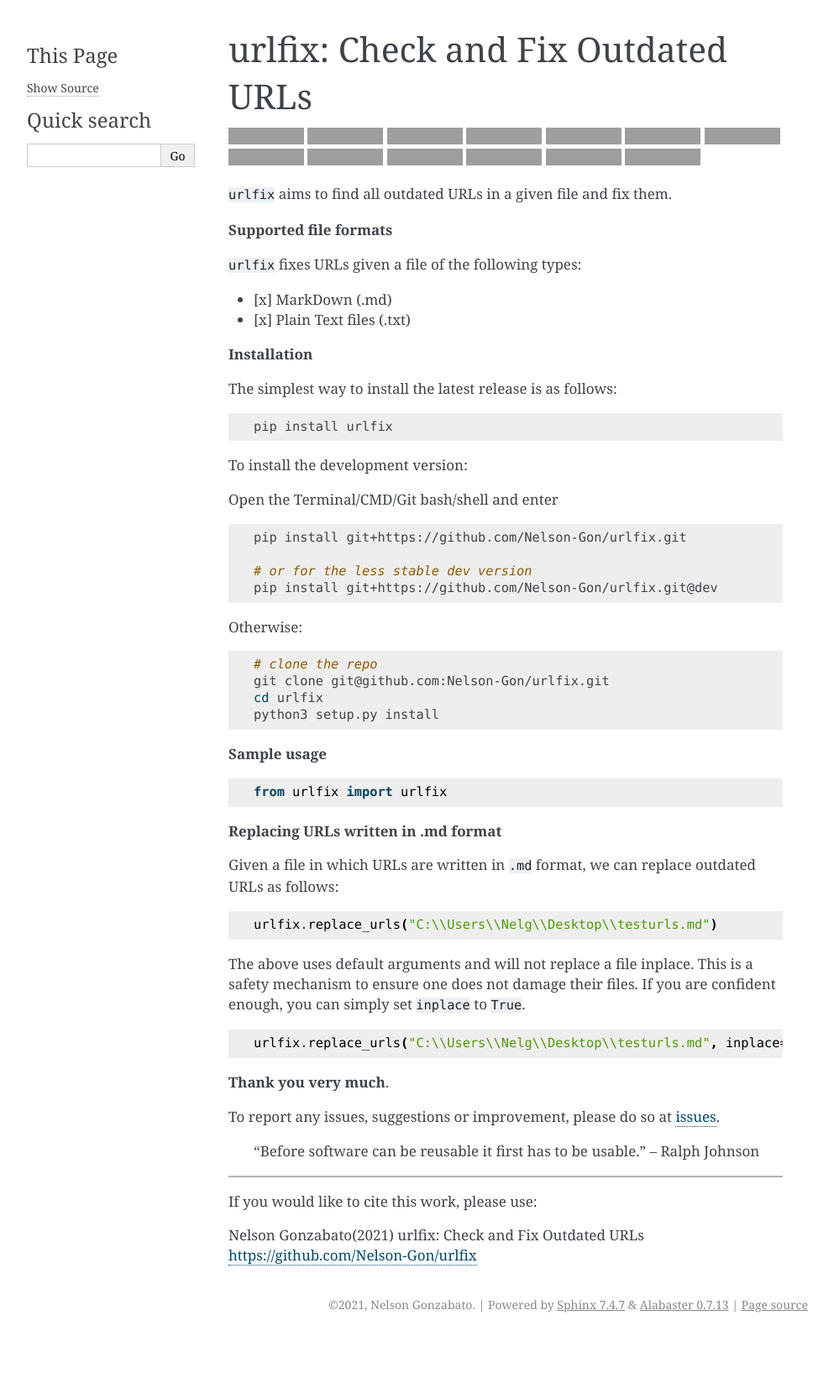
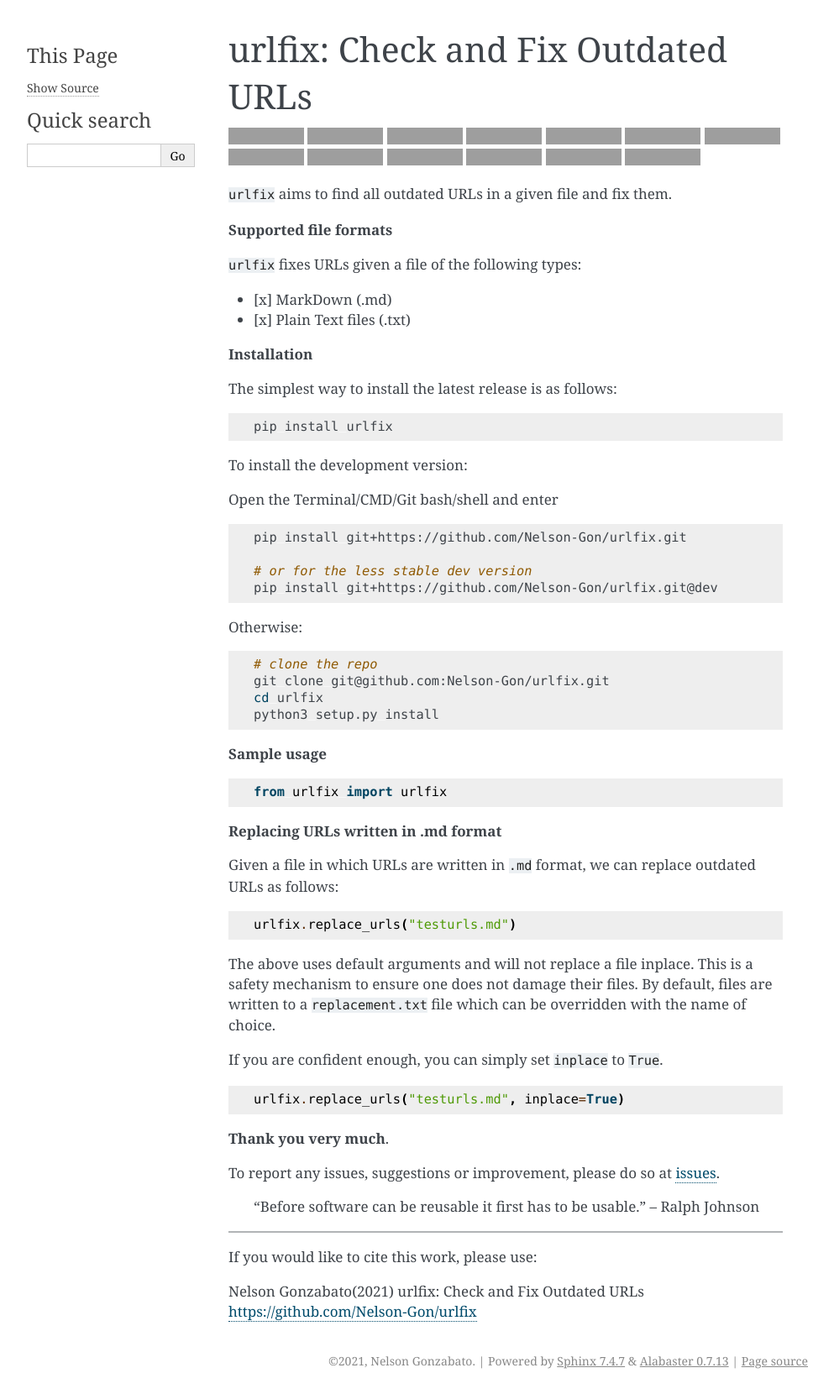
Before and after one commit to Nelson-Gon/urlfix, a Sphinx documentation site: the page built from docs/source/README.rst, in a window 1280 px wide, cut to the strip 0-1660 px from the top of the page. Shown: the whole strip at 84% size, without its empty margins (148-1141 px from the left). Built offline with Sphinx 7.4.7, drawn with Linux system fonts in a browser that asks for light colours; before the commit the page ends 1593 px from its top, so only the background shows below that; grey boxes are pictures that could not be loaded.

Commit message:
Update docs with examples

```diff
--- a/docs/source/README.rst
+++ b/docs/source/README.rst
@@ -120,14 +120,18 @@ Given a file in which URLs are written in ``.md`` format, we can replace outdate
 
 .. code-block:: python
 
-   urlfix.replace_urls("C:\\Users\\Nelg\\Desktop\\testurls.md")
+
+   urlfix.replace_urls("testurls.md")
 
 The above uses default arguments and will not replace a file inplace. This is a safety mechanism to ensure one does not
-damage their files. If you are confident enough, you can simply set ``inplace`` to ``True``.
+damage their files. By default, files are written to a ``replacement.txt`` file which can be overridden with the name of
+choice.
+
+If you are confident enough, you can simply set ``inplace`` to ``True``.
 
 .. code-block:: python
 
-   urlfix.replace_urls("C:\\Users\\Nelg\\Desktop\\testurls.md", inplace=True)
+   urlfix.replace_urls("testurls.md", inplace=True)
 
 **Thank you very much**.
 
```
Also changed, not shown: README.md (+7 -4 lines).
